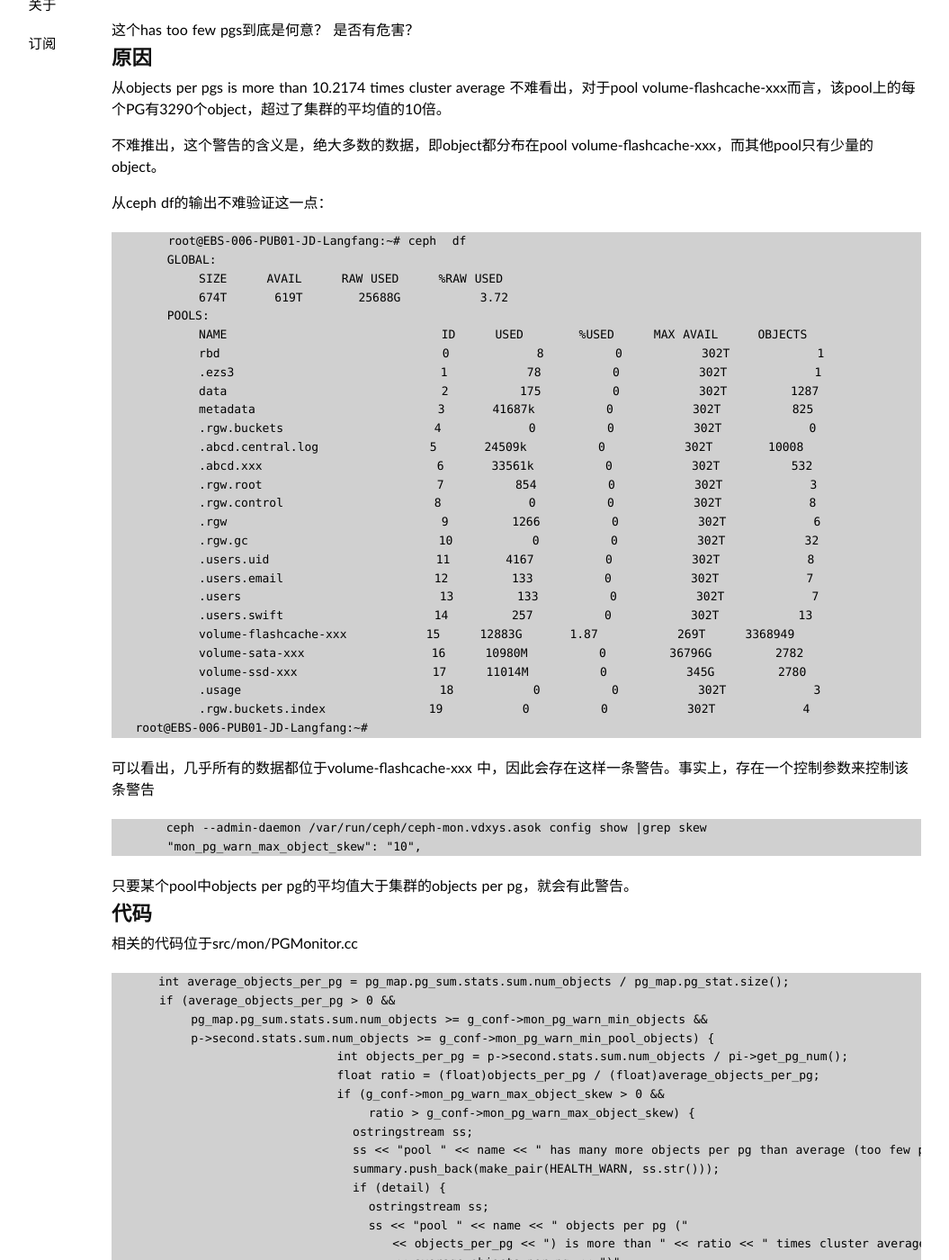
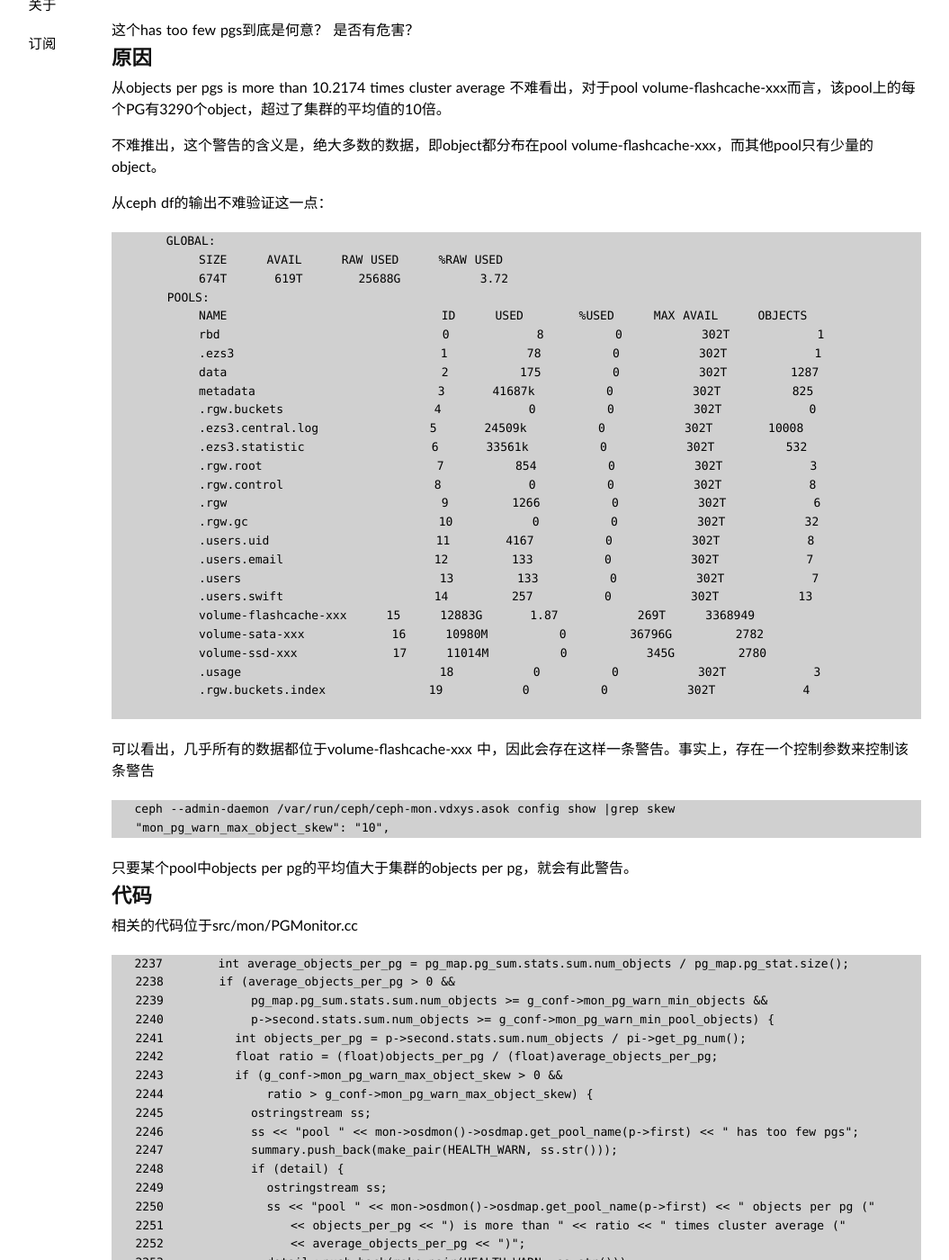
Before and after one commit to Bean-Li/Bean-Li.github.io, a Jekyll site: the page built from _posts/2016-03-07-too-few-pgs.md, in a window 1280 px wide and 1400 px high, scrolled down 261 px. Shown: the whole window at 90% size, without its empty margins (66-1121 px from the left). Built offline with Jekyll 4.4.1, drawn with Linux system fonts in a browser that asks for light colours; some web fonts are replaced; some of the changed text lies outside the part shown.

Commit message:
FIX format

````diff
--- a/_posts/2016-03-07-too-few-pgs.md
+++ b/_posts/2016-03-07-too-few-pgs.md
@@ -31,7 +31,6 @@ excerpt: 执行ceph health，输出中有 pool xxx has too few pgs，what does i
 从ceph df的输出不难验证这一点：
 
 ```
-  	root@EBS-006-PUB01-JD-Langfang:~# ceph  df
        GLOBAL:
            SIZE     AVAIL     RAW USED     %RAW USED
            674T      619T       25688G          3.72
@@ -42,8 +41,8 @@ excerpt: 执行ceph health，输出中有 pool xxx has too few pgs，what does i
            data                           2         175         0          302T        1287
            metadata                       3      41687k         0          302T         825
            .rgw.buckets                   4           0         0          302T           0
-           .abcd.central.log              5      24509k         0          302T       10008
-           .abcd.xxx                      6      33561k         0          302T         532
+           .ezs3.central.log              5      24509k         0          302T       10008
+           .ezs3.statistic                6      33561k         0          302T         532
            .rgw.root                      7         854         0          302T           3
            .rgw.control                   8           0         0          302T           8
            .rgw                           9        1266         0          302T           6
@@ -52,19 +51,19 @@ excerpt: 执行ceph health，输出中有 pool xxx has too few pgs，what does i
            .users.email                   12        133         0          302T           7
            .users                         13        133         0          302T           7
            .users.swift                   14        257         0          302T          13
-           volume-flashcache-xxx          15     12883G      1.87          269T     3368949
-           volume-sata-xxx                16     10980M         0        36796G        2782
-           volume-ssd-xxx                 17     11014M         0          345G        2780
+           volume-flashcache-xxx     15     12883G      1.87          269T     3368949
+           volume-sata-xxx           16     10980M         0        36796G        2782
+           volume-ssd-xxx            17     11014M         0          345G        2780
            .usage                         18          0         0          302T           3
            .rgw.buckets.index             19          0         0          302T           4
-   root@EBS-006-PUB01-JD-Langfang:~#
+
 ```
 
 可以看出，几乎所有的数据都位于volume-flashcache-xxx 中，因此会存在这样一条警告。事实上，存在一个控制参数来控制该条警告
 
 ```
-       ceph --admin-daemon /var/run/ceph/ceph-mon.vdxys.asok config show |grep skew
-       "mon_pg_warn_max_object_skew": "10",
+   ceph --admin-daemon /var/run/ceph/ceph-mon.vdxys.asok config show |grep skew
+   "mon_pg_warn_max_object_skew": "10",
 ```
 
 只要某个pool中objects per pg的平均值大于集群的objects per pg，就会有此警告。
@@ -75,26 +74,24 @@ excerpt: 执行ceph health，输出中有 pool xxx has too few pgs，what does i
 相关的代码位于src/mon/PGMonitor.cc
 
 ```
-      int average_objects_per_pg = pg_map.pg_sum.stats.sum.num_objects / pg_map.pg_stat.size();
-      if (average_objects_per_pg > 0 &&
-          pg_map.pg_sum.stats.sum.num_objects >= g_conf->mon_pg_warn_min_objects &&
-          p->second.stats.sum.num_objects >= g_conf->mon_pg_warn_min_pool_objects) {
-				int objects_per_pg = p->second.stats.sum.num_objects / pi->get_pg_num();
-				float ratio = (float)objects_per_pg / (float)average_objects_per_pg;
-				if (g_conf->mon_pg_warn_max_object_skew > 0 &&
-				    ratio > g_conf->mon_pg_warn_max_object_skew) {
-				  ostringstream ss;
-				  ss << "pool " << name << " has many more objects per pg than average (too few pgs?)";
-				  summary.push_back(make_pair(HEALTH_WARN, ss.str()));
-				  if (detail) {
-				    ostringstream ss;
-				    ss << "pool " << name << " objects per pg ("
-				       << objects_per_pg << ") is more than " << ratio << " times cluster average ("
-				       << average_objects_per_pg << ")";
-				    detail->push_back(make_pair(HEALTH_WARN, ss.str()));
-				  }
-				}
-      }
+   2237       int average_objects_per_pg = pg_map.pg_sum.stats.sum.num_objects / pg_map.pg_stat.size();
+   2238       if (average_objects_per_pg > 0 &&
+   2239           pg_map.pg_sum.stats.sum.num_objects >= g_conf->mon_pg_warn_min_objects &&
+   2240           p->second.stats.sum.num_objects >= g_conf->mon_pg_warn_min_pool_objects) {
+   2241         int objects_per_pg = p->second.stats.sum.num_objects / pi->get_pg_num();
+   2242         float ratio = (float)objects_per_pg / (float)average_objects_per_pg;
+   2243         if (g_conf->mon_pg_warn_max_object_skew > 0 &&
+   2244             ratio > g_conf->mon_pg_warn_max_object_skew) {
+   2245           ostringstream ss;
+   2246           ss << "pool " << mon->osdmon()->osdmap.get_pool_name(p->first) << " has too few pgs";
+   2247           summary.push_back(make_pair(HEALTH_WARN, ss.str()));
+   2248           if (detail) {
+   2249             ostringstream ss;
+   2250             ss << "pool " << mon->osdmon()->osdmap.get_pool_name(p->first) << " objects per pg ("
+   2251                << objects_per_pg << ") is more than " << ratio << " times cluster average ("
+   2252                << average_objects_per_pg << ")";
+   2253             detail->push_back(make_pair(HEALTH_WARN, ss.str()));
+   2254           }
 
 ```
 
````
